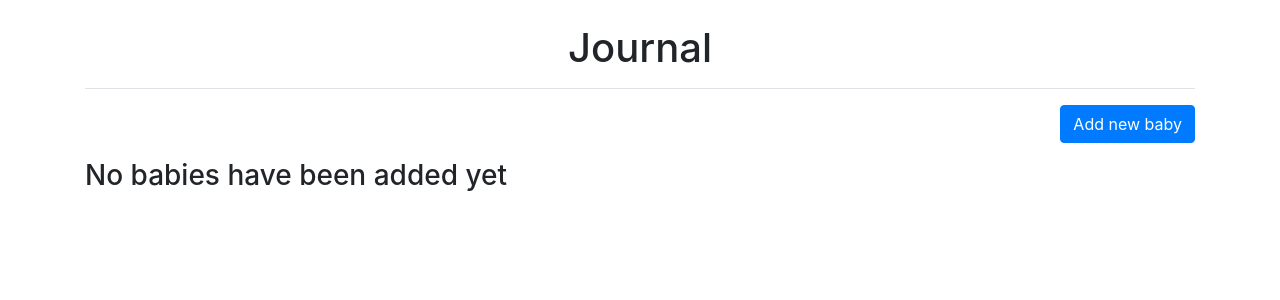
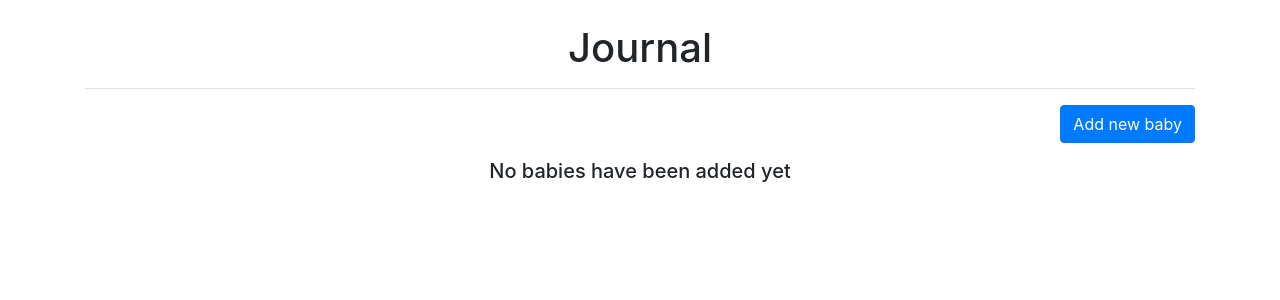
Before and after one commit to fpelletier-gh/baby-journal-MVC, a Django app: page /babies/ in a window 1280 px wide. Shown: the part 58-358 px from the top of the page. Run offline with Django 3.2, Linux system fonts and the light colour scheme; the visitor is signed in with stand-in values (Sample User, id 1); data that the repository does not hold is empty; some libraries are stand-ins or nearby versions.

Commit message:
change text size for empty list of baby and posts

```diff
--- a/baby_logs/templates/baby_logs/babies.html
+++ b/baby_logs/templates/baby_logs/babies.html
@@ -14,7 +14,7 @@
       <small><a onclick="return confirm('Are you sure you want to delete this baby and all of it\'s post?');" href="{% url 'baby_logs:delete_baby' baby.id %}" class="nav-link text-danger">delete</a></small>
     </div>
     {% empty %}
-    <h3>No babies have been added yet</h3>
+    <h5 class="text-center">No babies have been added yet</h5>
     {% endfor %}
   </div>
 </div>
--- a/baby_logs/templates/baby_logs/baby.html
+++ b/baby_logs/templates/baby_logs/baby.html
@@ -33,6 +33,6 @@
       </div>
       </div>
     {% empty %}
-      <p class="d-flex justify-content-center">There are no posts for this baby yet.</p>
+      <h5 class="d-flex justify-content-center">There are no posts for this baby yet.</h5>
     {% endfor %}
 {% endblock content %}
```
